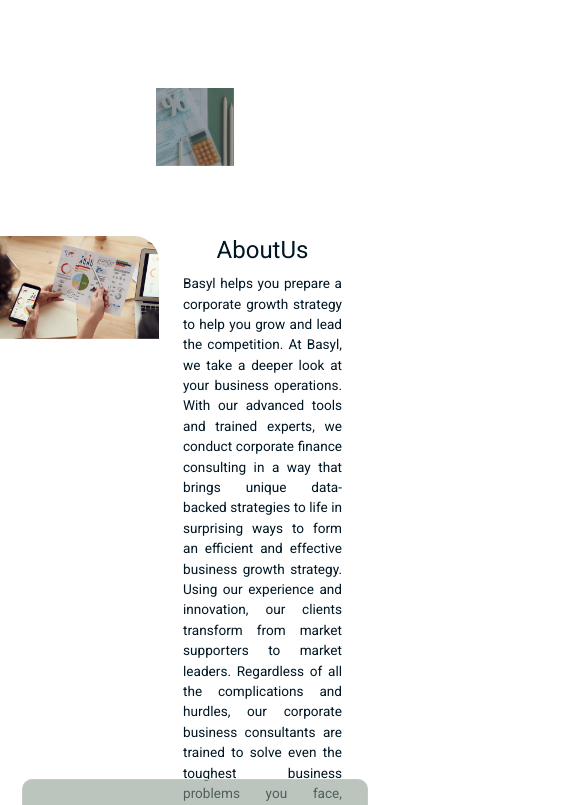
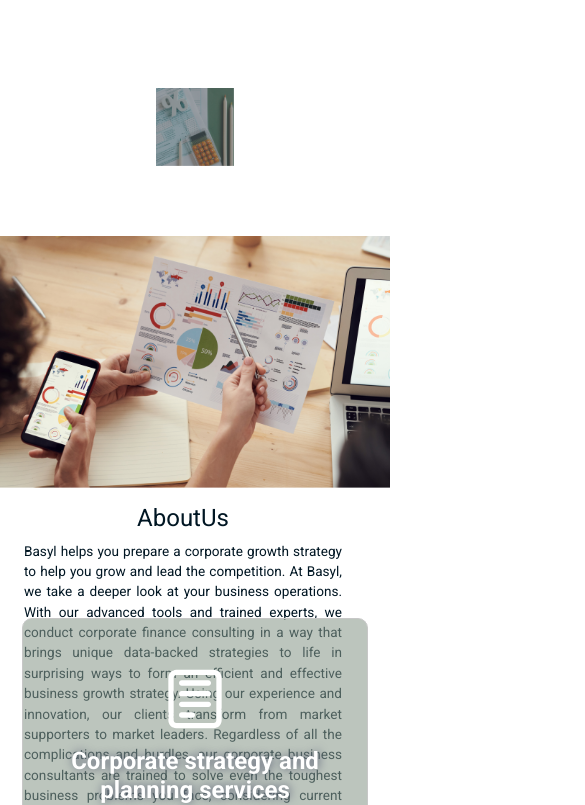
Before and after one commit to Revalcode-Hosting/Basyl-Revalcode, a React (Create React App) app: page / in a window 390 px wide. Shown: the part 1185-1990 px from the top of the page, 585 px wide, since content can reach past the window. Built offline with nearby package versions, Linux system fonts and the light colour scheme.

Commit message:
dropdown menu

```diff
--- a/package.json
+++ b/package.json
@@ -9,6 +9,7 @@
     "bootstrap": "^5.1.3",
     "emailjs-com": "^3.2.0",
     "react": "^17.0.2",
+    "react-bootstrap": "^2.1.2",
     "react-dom": "^17.0.2",
     "react-icons": "^4.3.1",
     "react-router-dom": "^6.2.1",
--- a/src/App.css
+++ b/src/App.css
@@ -129,6 +129,14 @@
   transition: 0.3s;
 }
 
+.nav-link{
+  color: #137765;
+}
+
+.nav-link:focus, .nav-link:hover{
+  color: #065143;
+}
+
 /* CAROUSEL */
 
 .carousel {
@@ -251,11 +259,44 @@
   font-size: 0.6em;
 }
 
+.big{
+  display: initial;
+}
+
+.small{
+  display: none;
+}
+
+
+
 @media screen and (max-width: 48rem) {
 
 }
 
 @media screen and (max-width: 26.563rem) {
+  /* ABOUT US */
+  .big{
+    display: none;
+  }
+
+  .small{
+    display: initial;
+    font-size: 1.4em;
+  }
+
+  .aboutImgTwo{
+    width: 100%;
+  }
+
+  .disappear{
+    width: 0%!important;
+    flex: 0;
+  }
+
+  .aboutT{
+    padding-top: 1rem;
+  }
+
   /* Cards */
   .cards {
     height: 100vh;
--- a/src/components/AboutUs.js
+++ b/src/components/AboutUs.js
@@ -2,13 +2,14 @@
 function AboutUs() {
     return (
       <div id='aboutus'>
+                <img className='aboutImgTwo small' alt="about us" src={require('../resources/aboutus.png')}/>
           <div className="row aboutUs">
-            <div className="col">
-                <img className='aboutImg' alt="about us" src={require('../resources/aboutus.png')}/>
+            <div className="col disappear">
+                <img className='aboutImg big' alt="about us" src={require('../resources/aboutus.png')}/>
             </div>
 
             <div className="col">
-                <h2>AboutUs</h2>
+                <h2 className='aboutT'>AboutUs</h2>
                 <p>Basyl helps you prepare a corporate growth strategy to help you grow and lead the competition.
 
                   At Basyl, we take a deeper look at your business operations. With our advanced tools and trained experts, we conduct corporate finance consulting in a way that brings unique data-backed strategies to life in surprising ways to form an efficient and effective business growth strategy. Using our experience and innovation, our clients transform from market supporters to market leaders.
--- a/src/components/Navbar.js
+++ b/src/components/Navbar.js
@@ -1,5 +1,6 @@
 import { HashLink } from "react-router-hash-link";
 import Logo from "../resources/Basyl_logo.png";
+import { NavDropdown, NavDropdownItem } from 'react-bootstrap';
 
 function NavElement(props) {
   return (
@@ -15,7 +16,7 @@
       <div className="logo">
         <img alt="logo" className="logo-navbar" src={Logo} />
       </div>
-      <nav className="menu">
+      <div className="menu big">
         <ul className="menu-item">
           <NavElement to="#home" name="Home" />
           <NavElement to="#solutions" name="Solutions" />
@@ -23,7 +24,32 @@
           <NavElement to="#services" name="Services" />
           <NavElement to="#contacts" name="Contacts" />
         </ul>
-      </nav>
+      </div>
+
+      <NavDropdown title="Menu" id="nav-dropdown" className="small">
+
+        <NavDropdown.Item eventKey="4.1" className="navSmall">
+          <NavElement to="#home" name="Home" className="navsmall"/>
+        </NavDropdown.Item>
+
+        <NavDropdown.Item eventKey="4.1">
+          <NavElement to="#solutions" name="Solutions" />
+        </NavDropdown.Item>
+
+        <NavDropdown.Item eventKey="4.2">
+          <NavElement to="#aboutus" name="About Us" />
+        </NavDropdown.Item>
+
+        <NavDropdown.Item eventKey="4.3">
+          <NavElement to="#services" name="Services"/>
+        </NavDropdown.Item>
+
+        <NavDropdown.Item eventKey="4.3">
+          <NavElement to="#contacts" name="Contacts" />
+        </NavDropdown.Item>
+
+      </NavDropdown>
+
     </header>
   );
 }
```
Also changed, not shown: 1 other file (tests, documents, lock files or other folders).
